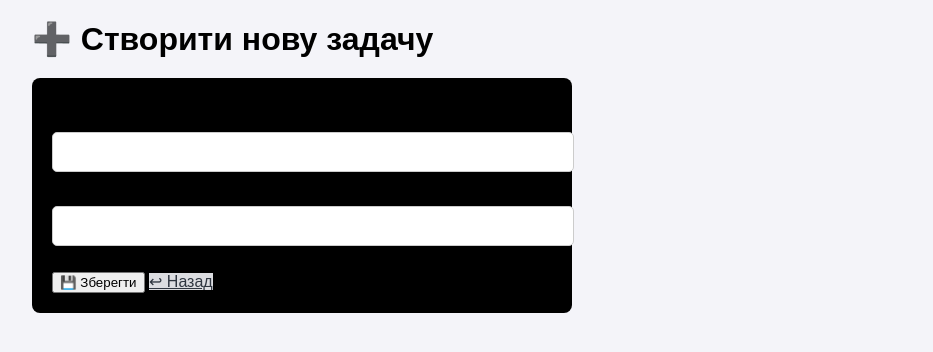
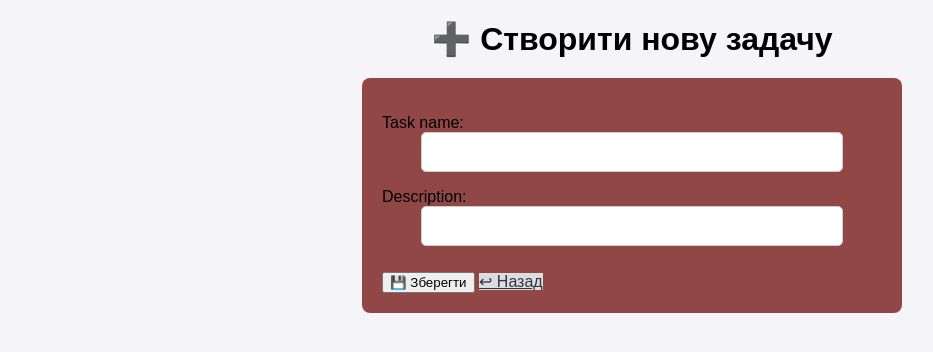
Before and after one commit to MaksonSt/to-do-app, a Django app: page /addtask/ in a window 1280 px wide. Shown: the part 87-439 px from the top of the page, without its empty margins (8-941 px from the left). Run offline with Django 5.2, Linux system fonts and the light colour scheme.

Commit message:
Fix add text forms

```diff
--- a/to_do_project/to_do_app/static/todo/style.css
+++ b/to_do_project/to_do_app/static/todo/style.css
@@ -171,19 +171,26 @@ footer a:hover {
 
 /* Task adding */
 .task-form {
-  background: black;
+  background: rgb(146, 71, 71);
   padding: 20px;
   border-radius: 8px;
   max-width: 500px;
+  margin: 0 auto;
   margin-top: 20px;
 }
 
 .task-form input[type="text"] {
-  width: 100%;
+     display: block;
+  margin: 0 auto;
+  width: 80%;
   padding: 10px;
   font-size: 16px;
   border: 1px solid #ccc;
   border-radius: 5px;
+}
+
+.plus{
+      text-align: center;
 }
 
 .task-form .btn {
--- a/to_do_project/to_do_app/templates/todo/add_task.html
+++ b/to_do_project/to_do_app/templates/todo/add_task.html
@@ -3,7 +3,7 @@
 {% block title %}Додати задачу{% endblock %}
 
 {% block content %}
-  <h2>➕ Створити нову задачу</h2>
+  <h2 class="plus">➕ Створити нову задачу</h2>
 
   <form method="POST" class="task-form">
     {% csrf_token %}
```
